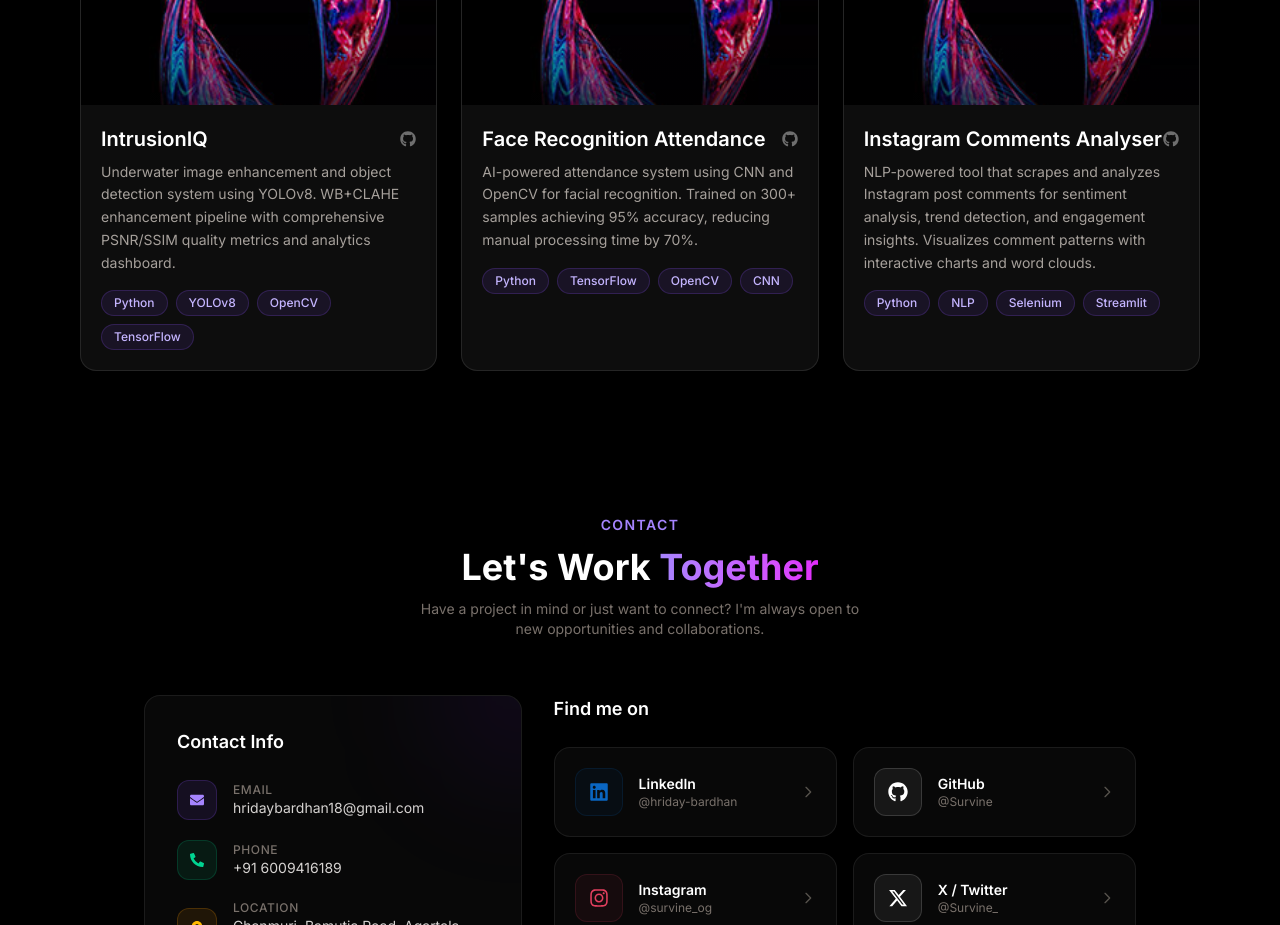
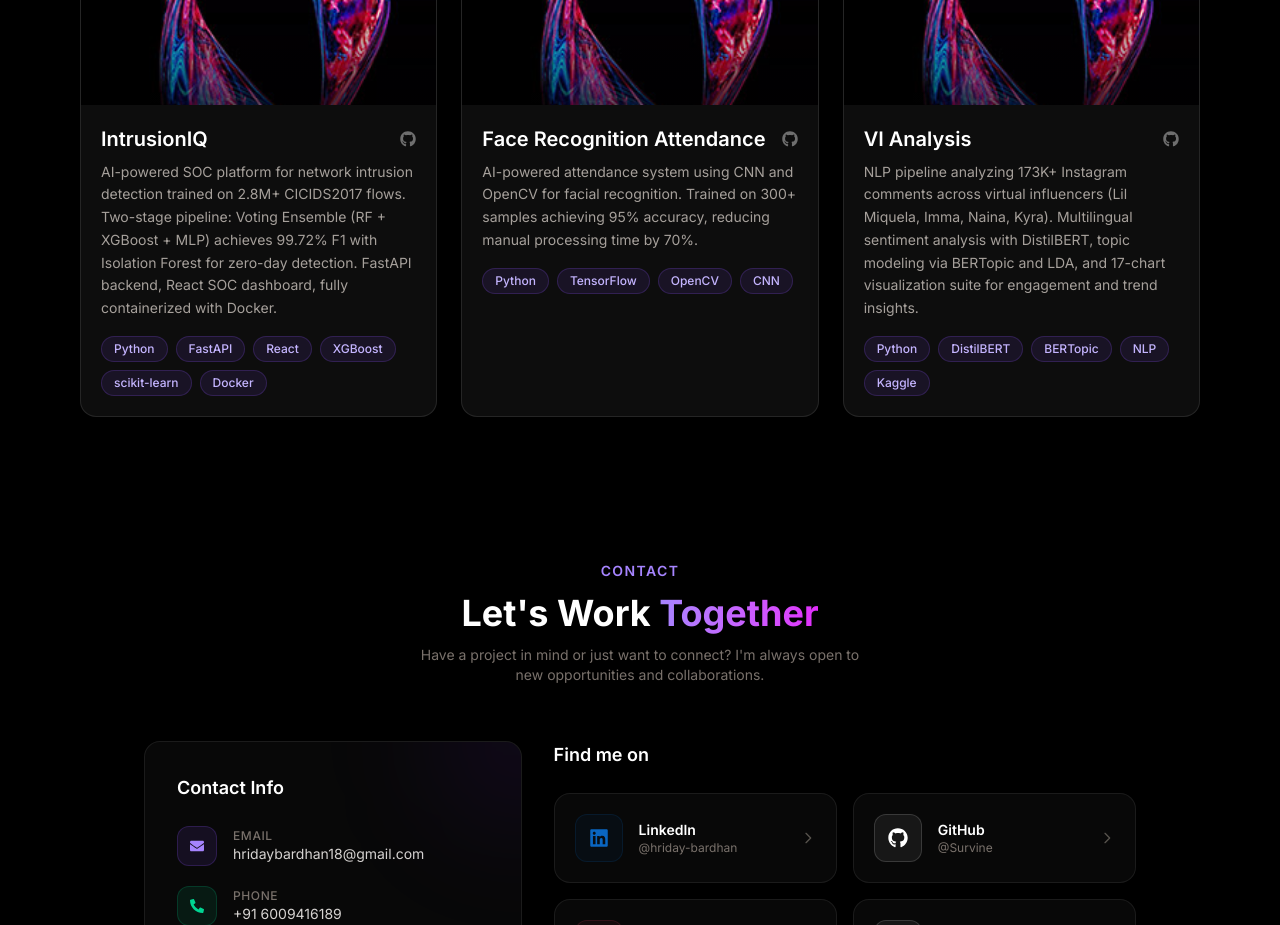
Before and after one commit to Survine/Portfolio-Hriday, a React (Vite) app: page / in a window 1280 px wide. Shown: the part 3420-4345 px from the top of the page. Built offline with nearby package versions, Linux system fonts and the light colour scheme.

Commit message:
feat: add portfolio constants including project details, navigation, and contact information

```diff
--- a/src/constants/index.js
+++ b/src/constants/index.js
@@ -47,12 +47,12 @@ export const PROJECTS = [
   },
   {
     title: "IntrusionIQ",
-    image: project4, // Replace with real screenshot
+    image: project4,
     description:
-      "Underwater image enhancement and object detection system using YOLOv8. WB+CLAHE enhancement pipeline with comprehensive PSNR/SSIM quality metrics and analytics dashboard.",
-    technologies: ["Python", "YOLOv8", "OpenCV", "TensorFlow"],
-    githubLink: "#", // Add your GitHub link
-    liveLink: "", // Add live demo link or leave empty
+      "AI-powered SOC platform for network intrusion detection trained on 2.8M+ CICIDS2017 flows. Two-stage pipeline: Voting Ensemble (RF + XGBoost + MLP) achieves 99.72% F1 with Isolation Forest for zero-day detection. FastAPI backend, React SOC dashboard, fully containerized with Docker.",
+    technologies: ["Python", "FastAPI", "React", "XGBoost", "scikit-learn", "Docker"],
+    githubLink: "https://github.com/Survine/IntrusionIQ",
+    liveLink: "",
   },
   {
     title: "Face Recognition Attendance",
@@ -64,13 +64,13 @@ export const PROJECTS = [
     liveLink: "", // Add live demo link or leave empty
   },
   {
-    title: "Instagram Comments Analyser",
-    image: project6, // Replace with real screenshot
+    title: "VI Analysis",
+    image: project6,
     description:
-      "NLP-powered tool that scrapes and analyzes Instagram post comments for sentiment analysis, trend detection, and engagement insights. Visualizes comment patterns with interactive charts and word clouds.",
-    technologies: ["Python", "NLP", "Selenium", "Streamlit"],
-    githubLink: "#", // Add your GitHub link
-    liveLink: "", // Add live demo link or leave empty
+      "NLP pipeline analyzing 173K+ Instagram comments across virtual influencers (Lil Miquela, Imma, Naina, Kyra). Multilingual sentiment analysis with DistilBERT, topic modeling via BERTopic and LDA, and 17-chart visualization suite for engagement and trend insights.",
+    technologies: ["Python", "DistilBERT", "BERTopic", "NLP", "Kaggle"],
+    githubLink: "#",
+    liveLink: "",
   },
 ];
 
```
